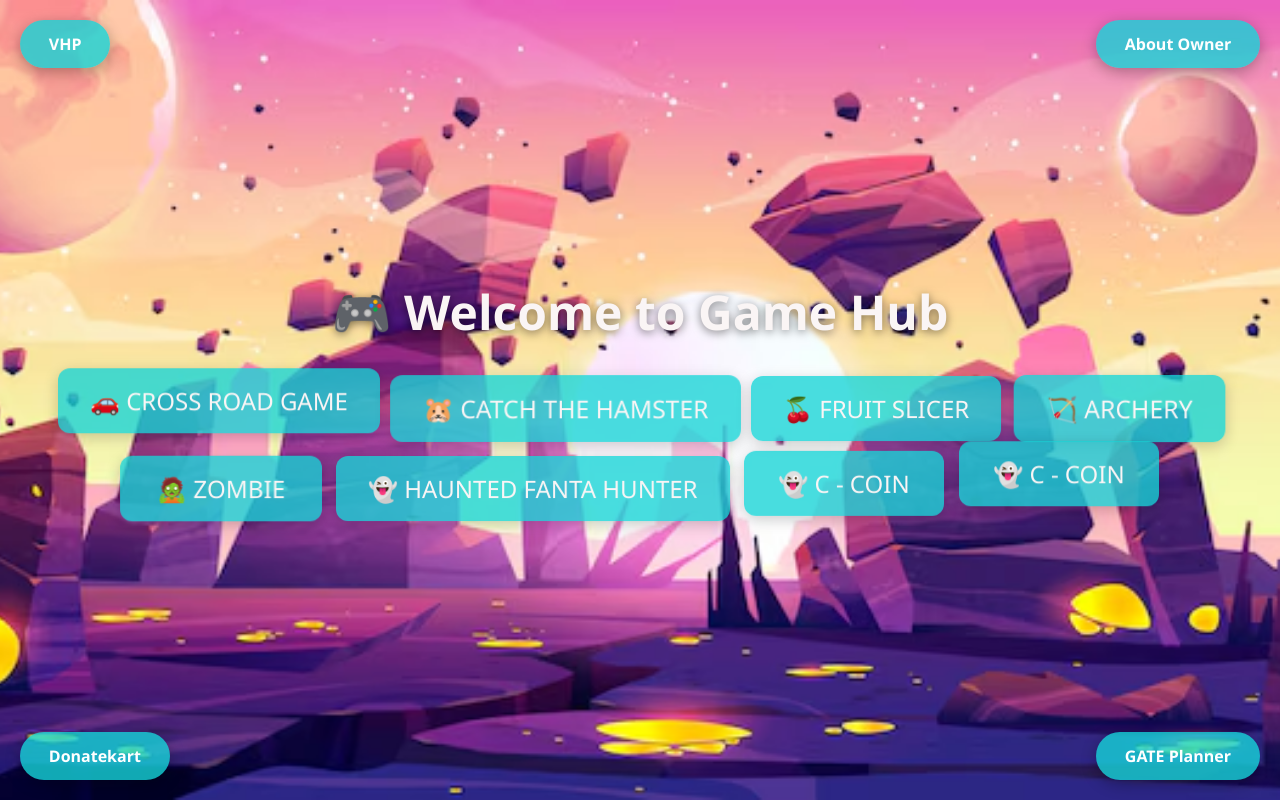
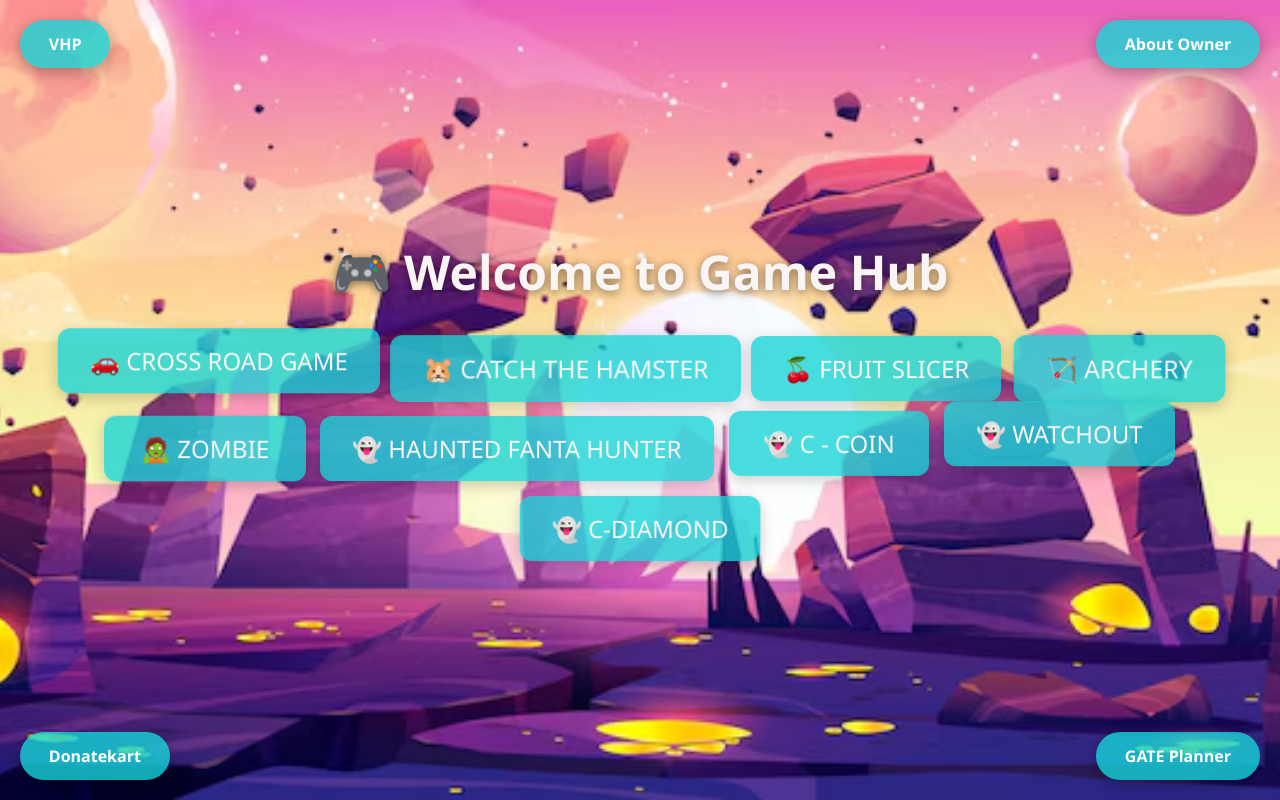
Before and after one commit to tharki15/aforai, a plain HTML site: page index.html in a window 1280 px wide. Drawn offline with nearby package versions, Linux system fonts and the light colour scheme.

Commit message:
Update index.html

```diff
--- a/index.html
+++ b/index.html
@@ -260,7 +260,8 @@
     <a class="game-button" href="zombie.html" style="animation-delay: 0.5s">🧟 Zombie</a>
     <a class="game-button" href="fanta_hunter.html" style="animation-delay: 0.6s">👻 Haunted Fanta Hunter</a>
 <a class="game-button" href="c-coin/index.html" style="animation-delay: 0.7s">👻 C - Coin</a>
-<a class="game-button" href="watchout/index.html" style="animation-delay: 0.7s">👻 C - Coin</a>
+<a class="game-button" href="watchout/index.html" style="animation-delay: 0.7s">👻 WatchOUT</a>
+<a class="game-button" href="watchout/index.html" style="animation-delay: 0.7s">👻  C-Diamond</a>
   </div>
 
   <a class="owner-button" href="aman/index.html">About Owner</a>
```
